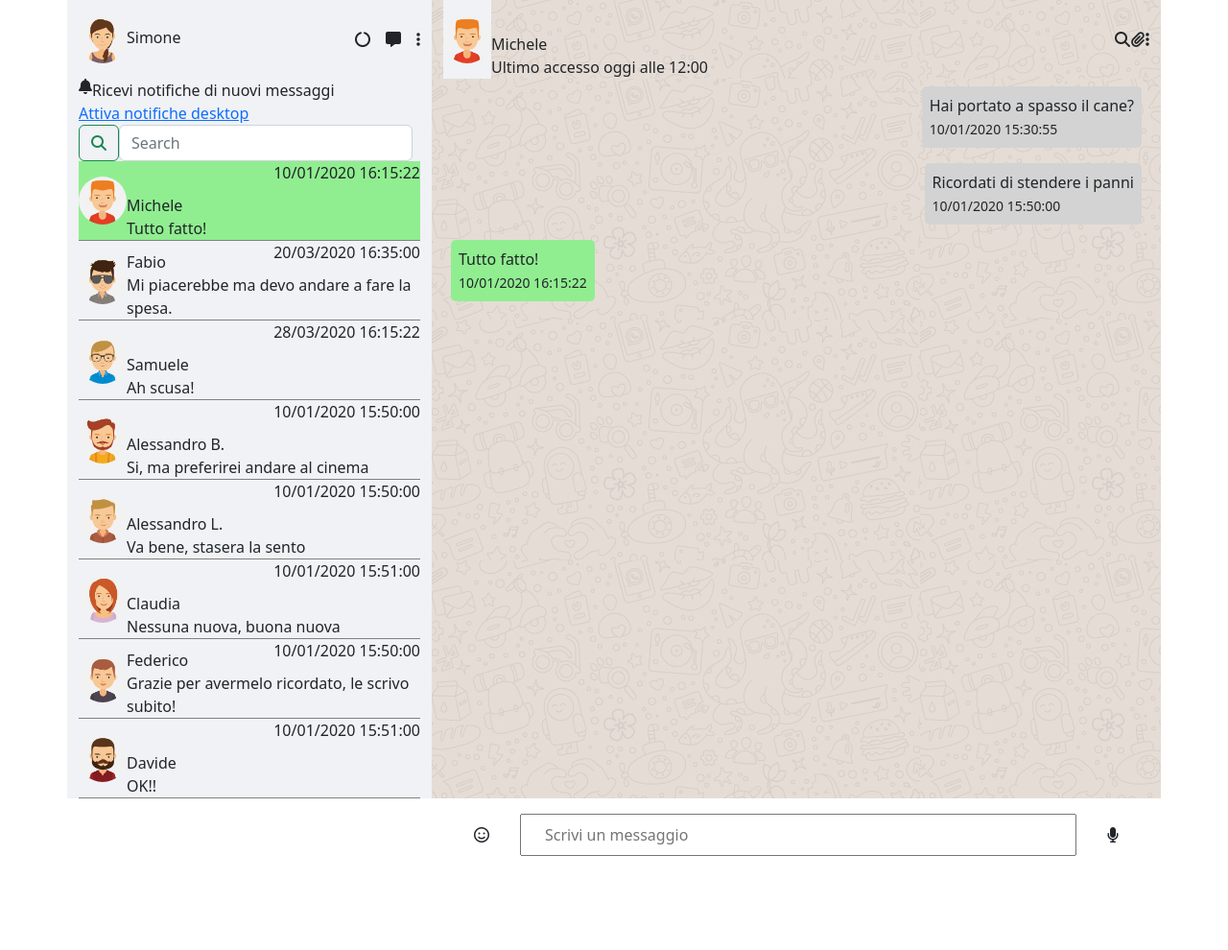
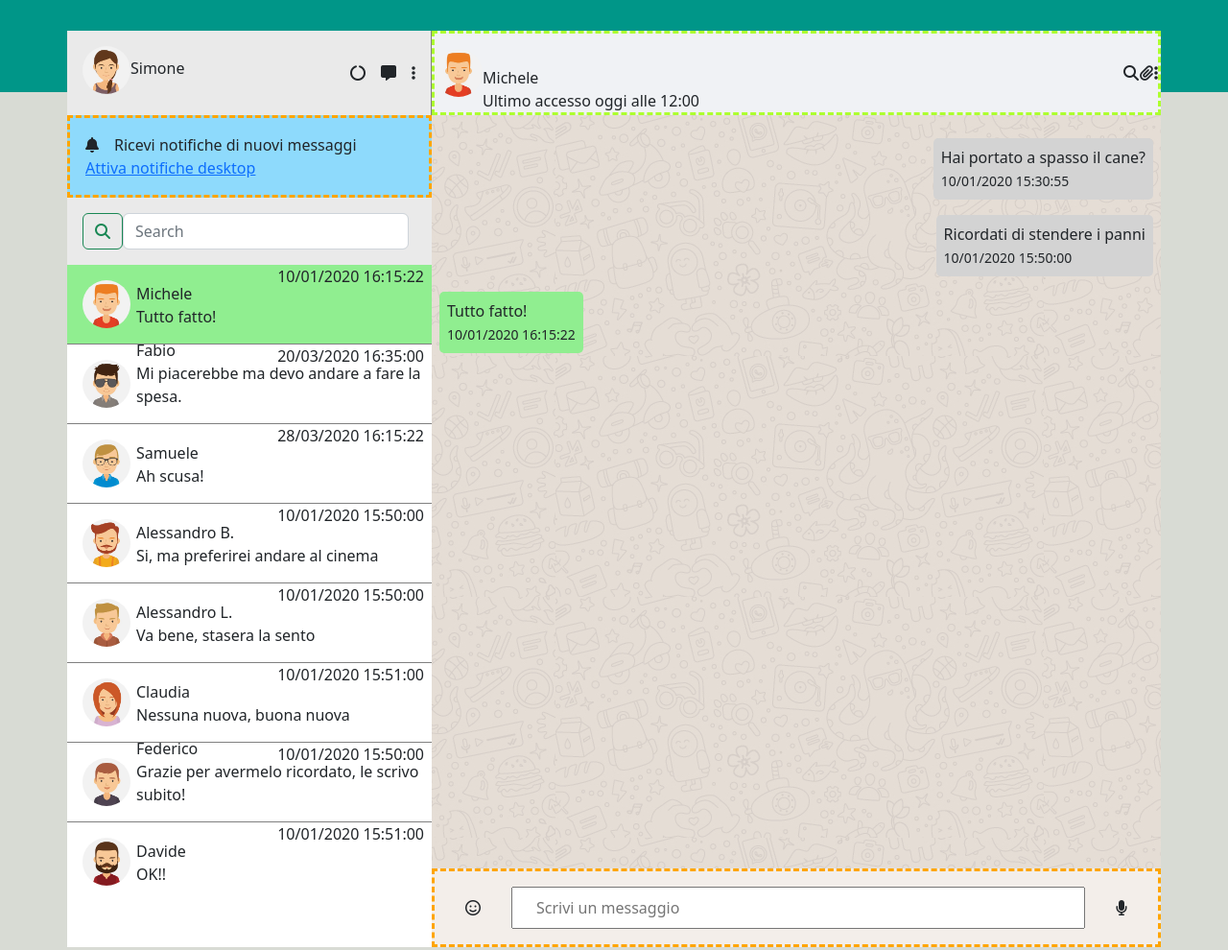
Before and after one commit to SimoneMarino30/vue-boolzapp, a plain HTML site: page index.html in a window 1280 px wide. Shown: the whole page at 96% size. Before the commit the page ends 908 px from the top, so only its background shows below. Drawn offline with nearby package versions, Linux system fonts and the light colour scheme.

Commit message:
Layout fix

```diff
--- a/css/style.css
+++ b/css/style.css
@@ -3,6 +3,10 @@
   margin: 0;
   padding: 0;
   box-sizing: border-box;
+}
+
+html {
+  background-color: #d8dbd4;
 }
 
 img {
@@ -11,59 +15,115 @@ img {
   border-radius: 50%;
 }
 
+#root {
+  background-color: #d8dbd4;
+}
+
+.green-top-border {
+  position: fixed;
+  z-index: 0;
+  width: 100%;
+  height: 6rem;
+  background-color: #009688;
+  margin-bottom: 2rem;
+}
 /* GENERAL */
 
 .container {
-  /* border: 1px dashed blue; */
+  position: relative;
+  /* padding-top: 2rem; */
+
   /* height: 100vh; */
 }
 
+.top-border-from-panel {
+  padding-top: 2rem;
+}
+
 .row {
-  /* border: 1px dashed red; */
-  height: 100%;
+  /* border: 3px dashed blue; */
+  /* height: 100%; */
 }
 
 /* SIDE SECTION START */
+.header-left-col {
+  background-color: #eaeaea;
+  border-right: 1px solid gray;
+  /* padding: 1rem; */
+}
+.col-4 {
+  /* background-color: #ffffff; */
+  padding: 0;
+  /* border: 3px dashed yellow; */
+}
 
-.col-4 {
-  background-color: #f0f2f5;
+.left-bar {
+  display: flex;
+  align-items: center;
+  flex-wrap: wrap;
+  padding: 1rem;
+  background-color: #8edafc;
+  border: 3px dashed orange;
 }
 
 .header-right-col {
-  background-color: #f0f2f5;
+  background: #f0f2f5;
+  border: 3px dashed greenyellow;
+}
+
+.conversations {
+  background: url(../img/mine.jpg);
+  margin-bottom: 2rem;
+  /* border: 3px dashed red; */
 }
 .col-8 {
-  background: url(../img/mine.jpg);
+  /* background: url(../img/mine.jpg); */
+  padding: 0;
 }
 
 /* search bar */
 .searchBar {
+  padding: 1rem;
+  background-color: #eaeaea;
+  /* border: 3px dashed fuchsia; */
 }
 /* card */
 .avatarTextCard {
   position: relative;
+  padding: 0 1rem;
+  background-color: #ffffff;
   border-bottom: 1px solid gray;
 }
 
+.avatarTextCard:nth-last-child(2) {
+  /* margin-bottom: 5rem; */
+  border-bottom: none;
+}
 .textCard {
+  /* border: 3px dashed goldenrod; */
   position: absolute;
-  bottom: 0;
-  left: 50px;
+  bottom: 1rem;
+  left: 4.5rem;
 }
 
+#bottom-textcard-margin-white {
+  height: 3rem;
+  background-color: #ffffff;
+}
 .textHour {
   position: absolute;
   top: 0;
-  right: 0;
+  right: 0.5rem;
 }
 /* SIDE SECTION END */
 
 /* CONVERSATION SECTION START */
 
 .conversationPanel {
-  /* border: 3px dashed orange; */
-
-  height: 100%;
+  /* border: 4px dashed blueviolet; */
+  padding: 1rem 0;
+  /* height: 100%; */
+  /* position: absolute; */
 }
 
 .activeTextCard {
@@ -91,7 +151,16 @@ img {
   align-self: flex-end;
 }
 /* CONVERSATION SECTION END */
-
+/* FOOTER */
+.send-message-bar {
+  position: absolute;
+  bottom: 0;
+  background-color: #f3eeea;
+  /* width: 100%; */
+  /* margin-top: 65%; */
+  border: 3px dashed orange;
+  width: 100%;
+}
 /* DEBUG */
 .active {
   background-color: #90ee90;
--- a/index.html
+++ b/index.html
@@ -41,23 +41,24 @@
   <body>
     <!-- vue start -->
     <div id="root">
-      <div class="container">
+      <div class="green-top-border"></div>
+      <div class="container top-border-from-panel">
         <header class="row">
           <!-- header left side -->
           <div class="header-left-col col-4 d-flex">
             <div class="d-inline">
-              <img src="./img/avatar_io.jpg" alt="" class="my-3" />
+              <img src="./img/avatar_io.jpg" alt="" class="my-3 ms-3" />
               <span>Simone</span>
             </div>
-            <div class="d-inline ms-auto align-self-center">
+            <div class="d-inline ms-auto me-3 align-self-center">
               <i class="fa-solid fa-circle-notch"></i>
               <i class="fa-solid fa-message mx-3"></i>
               <i class="fa-solid fa-ellipsis-vertical"></i>
             </div>
           </div>
           <!-- header right side -->
-          <div class="col-8 d-flex">
-            <div class="header-right-col d-inline position-relative">
+          <div class="header-right-col col-8 d-flex">
+            <div class="d-inline position-relative">
               <img
                 :src="'./img/avatar' + contacts[clickedContact].avatar + '.jpg'"
                 alt=""
@@ -76,14 +77,16 @@
           </div>
         </header>
       </div>
-      <div class="container">
+
+      <div class="container conversations">
         <div class="row">
           <div class="col-4">
-            <div class="d-flex">
-              <i class="fa-solid fa-bell"></i>
+            <div class="d-flex left-bar">
+              <i class="fa-solid fa-bell me-3"></i>
               <div>Ricevi notifiche di nuovi messaggi</div>
+              <a href="#">Attiva notifiche desktop</a>
             </div>
-            <a href="#">Attiva notifiche desktop</a>
+
             <div class="searchBar">
               <form class="d-flex" role="search">
                 <button class="btn btn-outline-success" type="button">
@@ -124,9 +127,10 @@
                 </div>
               </div>
             </div>
+            <div id="bottom-textcard-margin-white"></div>
           </div>
           <!-- conversation panel -->
-          <div class="col-8">
+          <div class="col-8 position-relative">
             <div class="conversationPanel">
               <!-- Received & Sent Texts active -->
               <div
@@ -138,9 +142,8 @@
                   <small>{{sms.date}}</small>
                 </div>
               </div>
-            </div>
               <!-- footer -->
-            <footer class="send-message-bar d-flex py-3">
+              <div class="send-message-bar d-flex py-3">
                 <div class="d-flex align-items-center icons px-4 py-2">
                   <i class="fa-regular fa-face-smile mx-2"></i>
                 </div>
@@ -156,7 +159,8 @@
                 <div class="d-flex align-items-center icons px-4 py-2">
                   <i class="fa-solid fa-microphone mx-2"></i>
                 </div>
-            </footer>
+              </div>
+            </div>
           </div>
         </div>
       </div>
```
Also changed, not shown: package-lock.json (added). Lines whose indentation alone changed are shown as unchanged.
